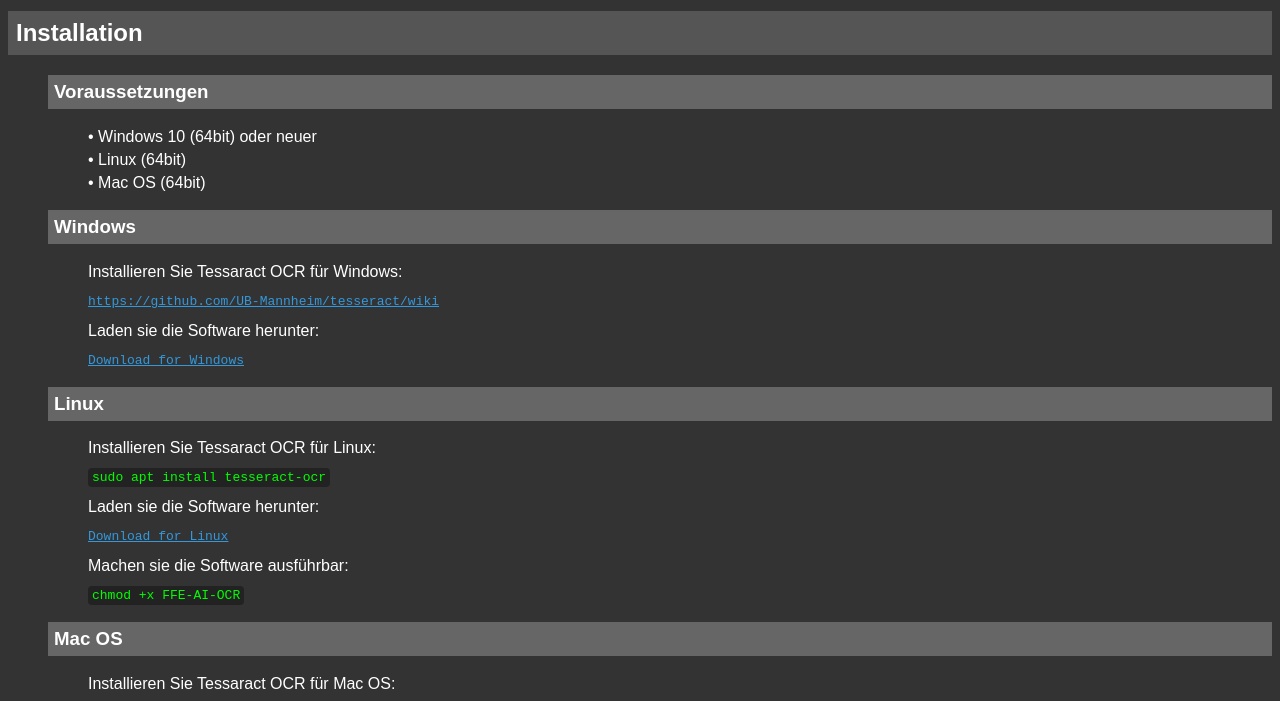
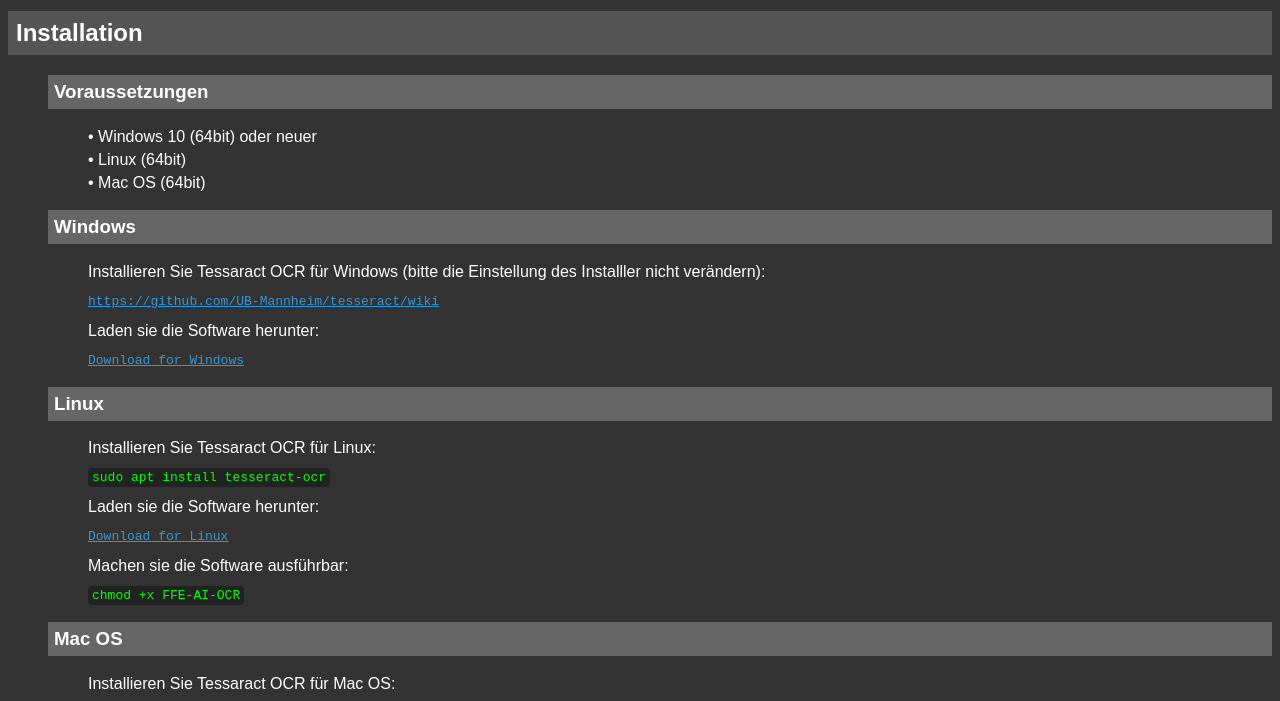
Before and after one commit to Franzelfx/wjwDigital, a plain HTML site: page docs/index.html in a window 1280 px wide. Shown: the part 89-790 px from the top of the page. Drawn offline with Linux system fonts and the light colour scheme.

Commit message:
EDIT index.html

```diff
--- a/docs/index.html
+++ b/docs/index.html
@@ -64,7 +64,7 @@
 
     <h3>Windows</h3>
     <ol>
-        <li>Installieren Sie Tessaract OCR für Windows:</li>
+        <li>Installieren Sie Tessaract OCR für Windows (bitte die Einstellung des Installler nicht verändern):</li>
         <pre><a href="https://github.com/UB-Mannheim/tesseract/wiki">https://github.com/UB-Mannheim/tesseract/wiki</a></pre>
         <li>Laden sie die Software herunter: </li>
         <pre><a href="deploy/windows/FFE-AI-OCR.exe">Download for Windows</a></pre>
```
